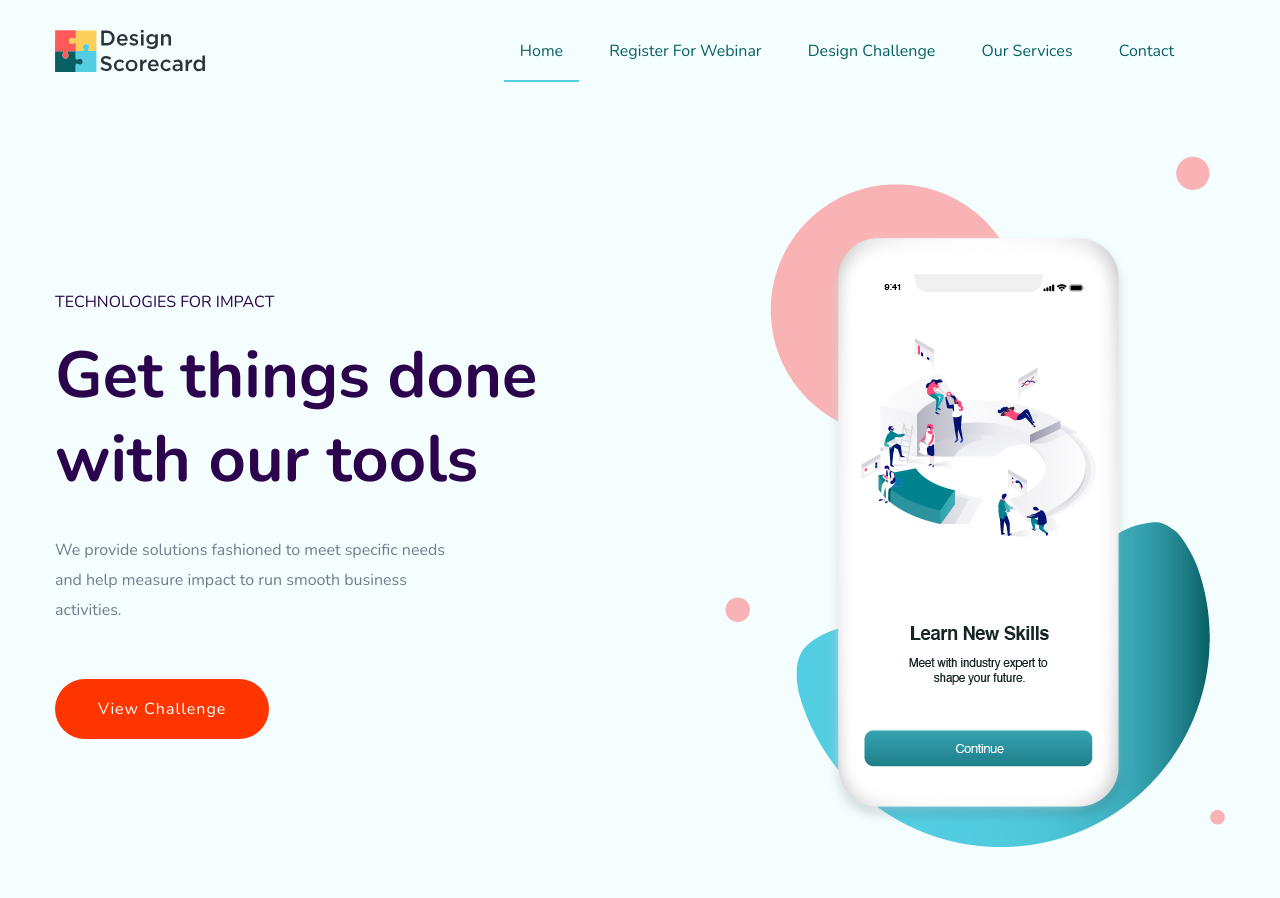
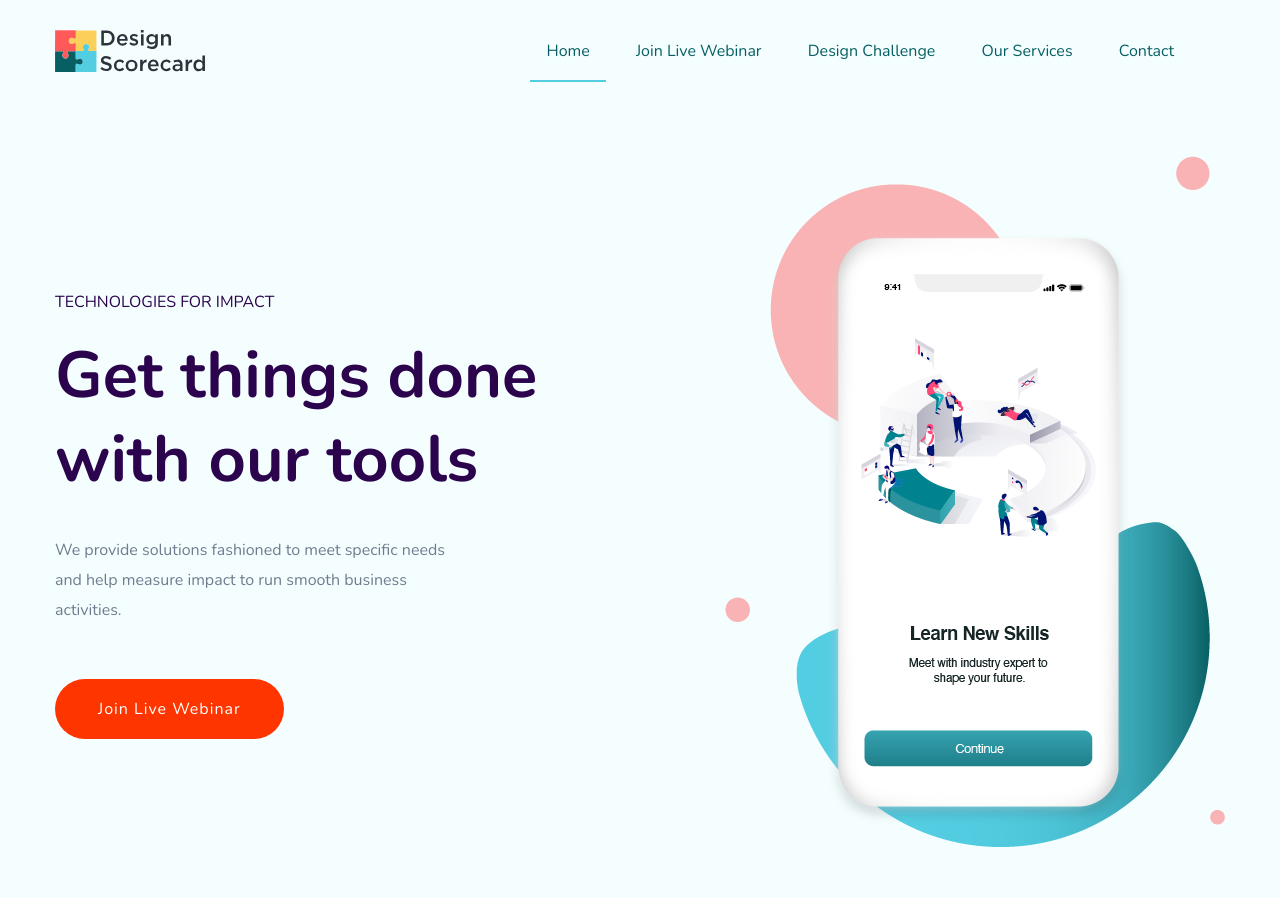
Before and after one commit to designscorecard/designscorecard, a Django app: page / in a window 1280 px wide. Shown: the top 898 px of the page. Run offline with Django 3.2, Linux system fonts and the light colour scheme; some libraries are stand-ins or nearby versions.

Commit message:
Webinar button

```diff
--- a/main/templates/base.html
+++ b/main/templates/base.html
@@ -74,8 +74,8 @@
                                 <nav>
                                     <ul id="navigation">
                                         <li class="{% if request.path == '/' %}active{% endif %}"><a href="/"> Home</a></li>
-                                        <li><a href="https://docs.google.com/forms/d/e/1FAIpQLSegVq4jBLcG0h9c512A6HO6XOREpJUVUag9EUYIwF4sEFW_hA/viewform?usp=sf_link" target="_blank">Register for Webinar</a></li>
-                                        <!-- <li><a href="https://hangouts.google.com/group/qesnKsnW1QhqU6D5A" target="_blank">Join Live Webinar</a></li> -->
+                                        <!-- <li><a href="https://docs.google.com/forms/d/e/1FAIpQLSegVq4jBLcG0h9c512A6HO6XOREpJUVUag9EUYIwF4sEFW_hA/viewform?usp=sf_link" target="_blank">Register for Webinar</a></li> -->
+                                        <li><a href="https://hangouts.google.com/group/qesnKsnW1QhqU6D5A" target="_blank">Join Live Webinar</a></li>
                                         <li class="{% if request.path == '/design_challenge/' %}active{% endif %}"><a href="/design-thinking-challenge/">Design Challenge</a></li>
                                         <li class="{% if request.path == '/services/' %}active{% endif %}"><a href="/services/">Our Services</a></li>
                                         <li class="{% if request.path == '/contact/' %}active{% endif %}"><a href="/contact/">Contact</a></li>
--- a/main/templates/home.html
+++ b/main/templates/home.html
@@ -20,7 +20,7 @@
                                     <!-- Slider btn -->
                                    <div class="slider-btns">
                                         <!-- Hero-btn -->
-                                        <a data-animation="fadeInLeft" data-delay="1.0s" href="/design-thinking-challenge/" class="btn radius-btn">View Challenge</a>
+                                        <a data-animation="fadeInLeft" data-delay="1.0s" href="https://hangouts.google.com/group/9m2nJS4TydAu8PYL9" class="btn radius-btn">Join Live Webinar</a>
                                         <!-- Video Btn -->
                                         <!-- <a data-animation="fadeInRight" data-delay="1.0s" class="popup-video video-btn ani-btn" href="https://www.youtube.com/watch?v=1aP-TXUpNoU"><i class="fas fa-play"></i></a> -->
                                    </div>
```
